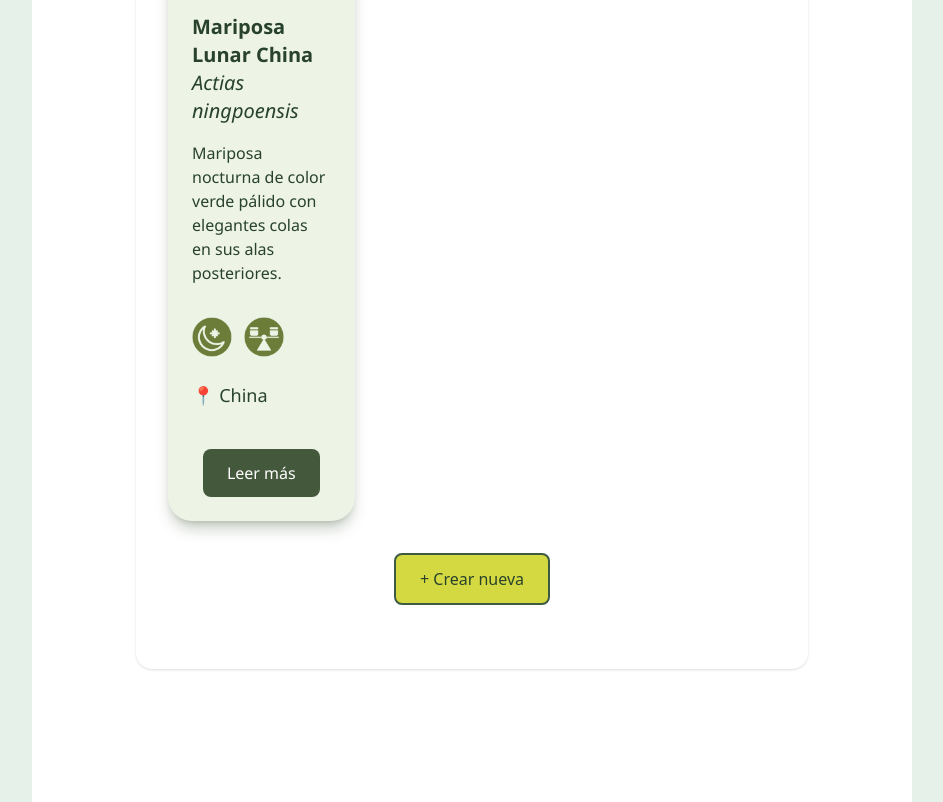
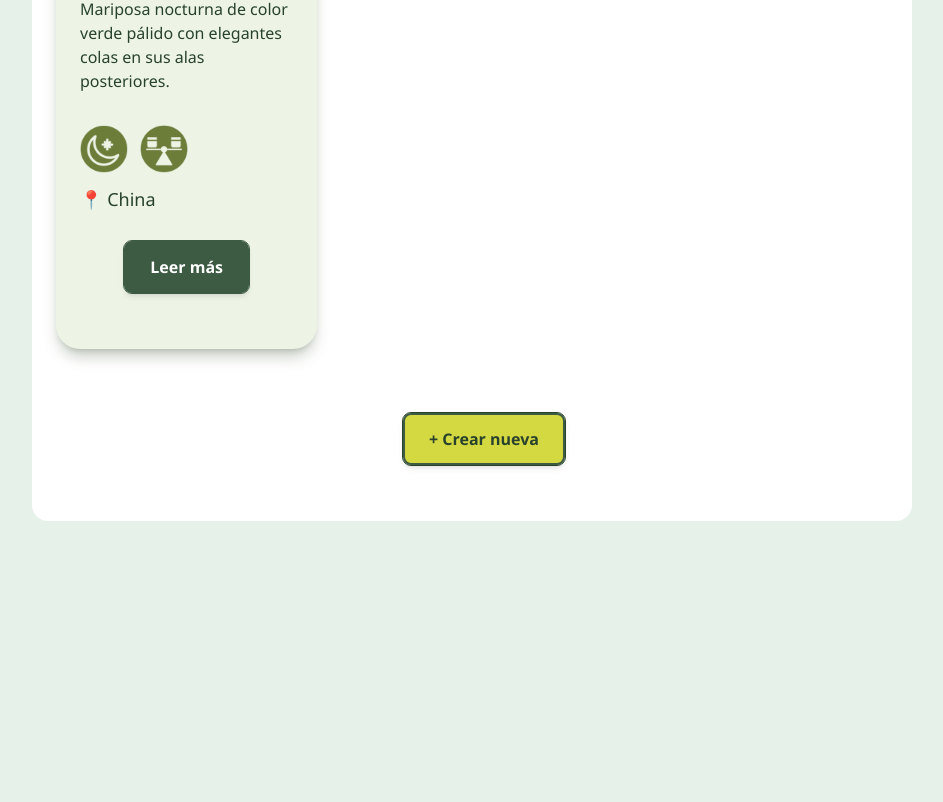
Before and after one commit to Proyecto-Asia/asian-butterflies, a React (Vite) app: page /butterflygrid in a window 1280 px wide. Shown: the part 1977-2779 px from the top of the page, without its empty margins (168-1111 px from the left). After the commit the page ends 2498 px from the top, so only its background shows below. Built offline with nearby package versions, Linux system fonts and the light colour scheme; data requests are answered from the project's data file.

Commit message:
feat: add button components to grid and cards (#19) (#21) (#10)

```diff
--- a/src/components/butterflies/ButterflyCard/ButterflyCard.jsx
+++ b/src/components/butterflies/ButterflyCard/ButterflyCard.jsx
@@ -1,6 +1,7 @@
 import React from "react";
 import { useNavigate } from "react-router-dom"; // Para el botón a la ficha de cada mariposa
-// Importar todas las imágenes
+import Buttons from "../../../components/Buttons";
+// Importar todas las imágenes de los iconos
 import iconNoche from "../../../assets/img/icon-noche-o.png";
 import iconDia from "../../../assets/img/icon-dia-o.png";
 import iconEstable from "../../../assets/img/icon-estable-o.png";
@@ -56,11 +57,11 @@ function ButterflyCard({ butterfly }) {
         {butterfly.shortDescription}
       </p>
       {/* Actividad y Status con ícono */}
-      <div className="pb-6 flex gap-3">
+      <div className="pb-3 flex gap-3">
         <img
           src={butterfly.activity === "0" ? iconNoche : iconDia}
           alt="Activity icon"
-          className="w-10 h-10"
+          className="w-12 h-12"
         />
         <img
           src={
@@ -71,23 +72,23 @@ function ButterflyCard({ butterfly }) {
               : iconCritico
           }
           alt="Status icon"
-          className="w-10 h-10"
+          className="w-12 h-12"
         />
       </div>
 
       <h3
-        className="pb-4 sm:pb-6 text-base sm:text-lg text-mint-green-700 mb-4"
+        className="pb-4 sm:pb-3 text-base sm:text-lg text-mint-green-700 mb-4"
         style={{ fontFamily: "Segoe UI, sans-serif" }}
       >
         📍 {butterfly.location}
       </h3>
-
-      <button
-        className="mx-auto block bg-light-green-600 text-white py-3 px-6 sm:py-3 sm:px-6 rounded-lg font-medium hover:bg-mint-green-700 transition-colors duration-200 text-sm sm:text-base mt-auto font-['Segoe_UI']"
-        onClick={() => navigate(`/butterflydetails/${butterfly.id}`)}
-      >
-        Leer más
-      </button>
+      <div className="flex justify-center my-8 mx-auto block mt-auto">
+        <Buttons
+          styleType="tertiary"
+          text="Leer más"
+          linkTo={`/butterflydetails/${butterfly.id}`}
+        />
+      </div>
     </div>
   );
 }
--- a/src/pages/ButterflyGrid.jsx
+++ b/src/pages/ButterflyGrid.jsx
@@ -3,6 +3,7 @@ import ButterflyCard from "../components/butterflies/ButterflyCard/ButterflyCard
 import { getAllButterflies } from "../services/ButterflyServices"; // ← Importa el servicio
 import TitleSection from "../components/TitleSection";
 import { useNavigate } from "react-router-dom"; // Para el botón de crear nueva
+import Buttons from "../components/Buttons";
 
 const ButterflyGrid = () => {
   // useSTATE
@@ -43,7 +44,7 @@ const ButterflyGrid = () => {
   }
 
   return (
-    <section className="bg-white p-4 mx-4 sm:p-6 sm:mx-6 xl:p-8 xl:mx-20 rounded-2xl shadow-sm mt-8 mb-32">
+    <section >
       <TitleSection title="Las mariposas en Asia" />
       {/* Grid para mostrar múltiples cards */}
       <div className="grid grid-cols-1 md:grid-cols-2 lg:grid-cols-3 gap-4 sm:gap-6 max-w-6xl mx-auto">
@@ -53,11 +54,12 @@ const ButterflyGrid = () => {
         ))}
       </div>
       <div className="flex justify-center my-8">
-        <button
-        className="bg-lime-green border-2 border-mint-green-600 text-mint-green-700 px-6 py-3 sm:px-6 sm:py-3 rounded-lg font-medium hover:bg-lime-green/80 transition-colors duration-200 text-sm sm:text-base"
-        onClick={() => navigate('/newbutterfly')}>
-          + Crear nueva
-        </button>
+        <Buttons
+          styleType="primary"
+          text="+ Crear nueva"
+          className="mt-8 ml-6"
+          linkTo={`/newbutterfly`}
+        />
       </div>
     </section>
   );
```
